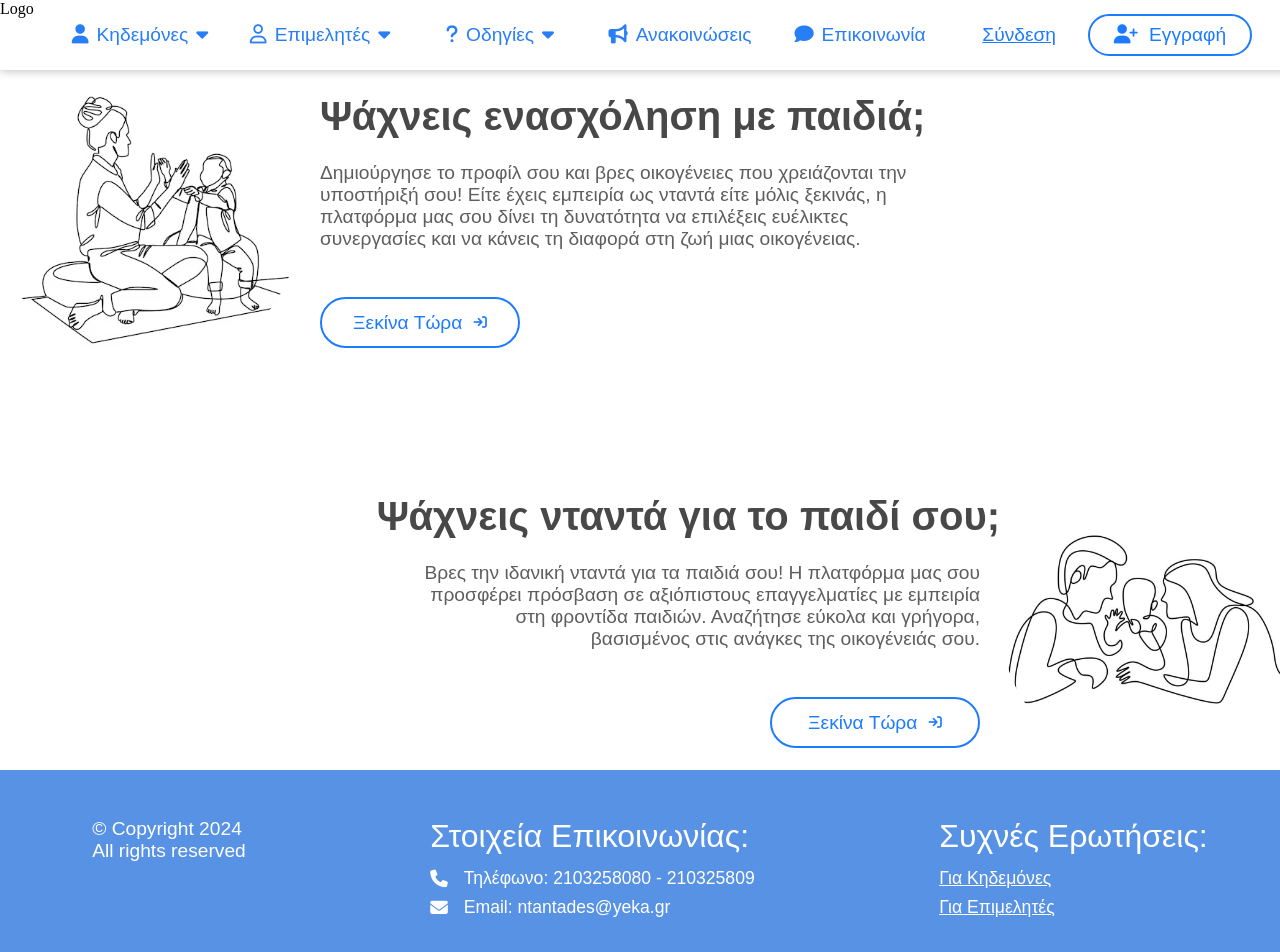
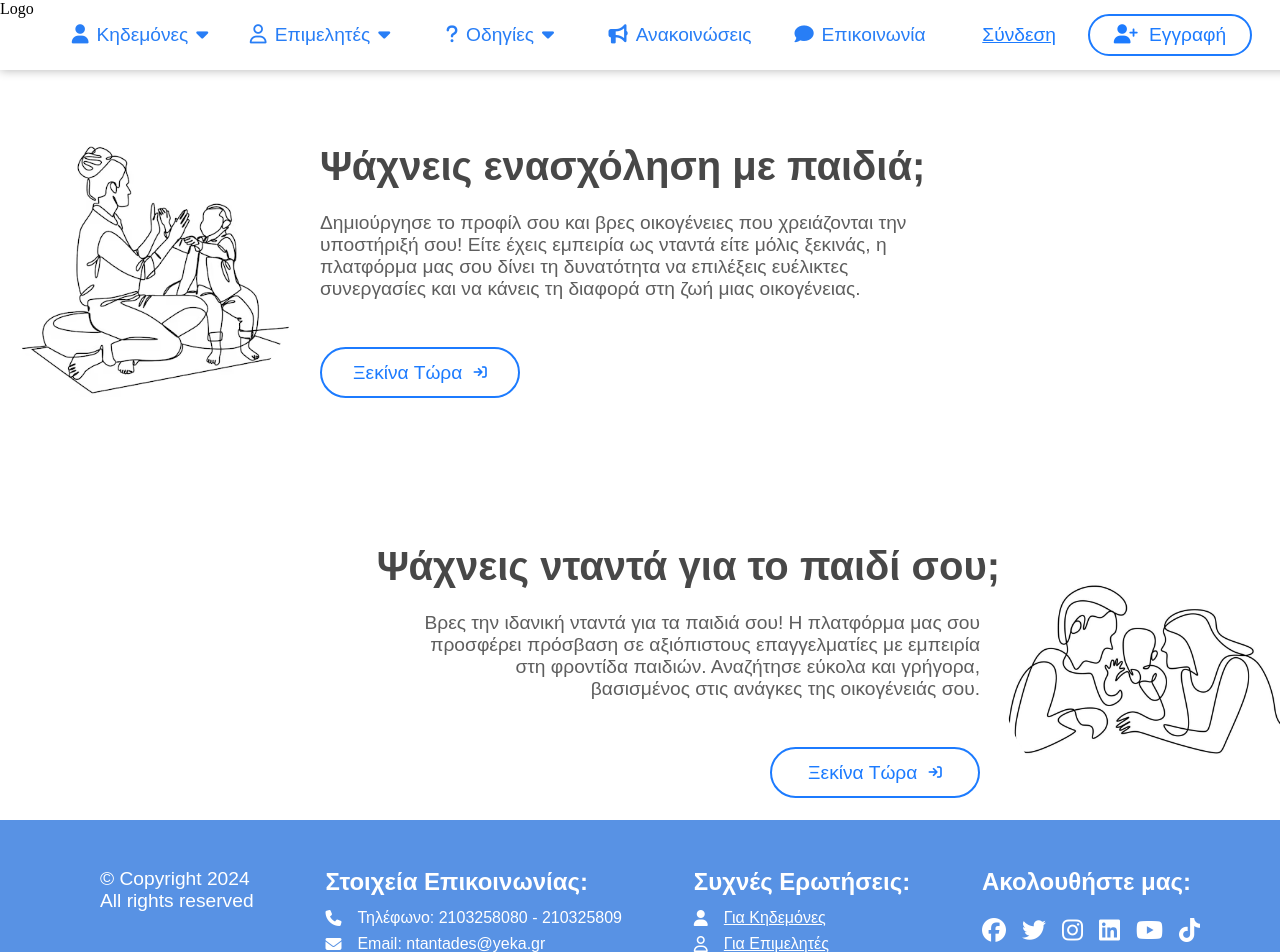
Before and after one commit to AntonisZks/Neighborhood-Nannies, a React (Vite) app: page / in a window 1280 px wide. Shown: the top 952 px of the page. Built offline with nearby package versions, Linux system fonts and the light colour scheme.

Commit message:
Changed the footer

```diff
--- a/src/components/Footer/Footer.jsx
+++ b/src/components/Footer/Footer.jsx
@@ -4,33 +4,72 @@ export default function Footer() {
   return (
     <>
       <div className={styles.container}>
-        <div className={`${styles.first_column} ${styles.column}`}>
-          <p>&copy; Copyright 2024</p>
-          <p>All rights reserved</p>
+        <div className={styles.inner_container}>
+          <div className={`${styles.copyright_column} ${styles.column}`}>
+            <p className={styles.copyright_text1}>&copy; Copyright 2024</p>
+            <p className={styles.copyright_text2}>All rights reserved</p>
           </div>
-        <div className={`${styles.second_column} ${styles.column}`}>
+          <div className={`${styles.contact_column} ${styles.column}`}>
             <p className={styles.title}>Στοιχεία Επικοινωνίας:</p>
-          <ul>
-            <li>
+            <ul className={styles.contact_list}>
+              <li className={styles.phone_item}>
                 <i className="fa-solid fa-phone"></i>
-              <p>Τηλέφωνο: 2103258080 - 210325809</p>
+                <p className={styles.phone}>Τηλέφωνο: 2103258080 - 210325809</p>
               </li>
-            <li>
+              <li className={styles.email_item}>
                 <i className="fa-solid fa-envelope"></i>
-              <p>Email: ntantades@yeka.gr</p>
+                <p className={styles.email}>Email: ntantades@yeka.gr</p>
               </li>
             </ul>
           </div>
-        <div className={`${styles.third_column} ${styles.column}`}>
+          <div className={`${styles.qna_column} ${styles.column}`}>
             <p className={styles.title}>Συχνές Ερωτήσεις:</p>
             <ul>
               <li>
+                <i className="fa-solid fa-user"></i>
                 <a href="#">Για Κηδεμόνες</a>
               </li>
               <li>
+                <i className="fa-regular fa-user"></i>
                 <a href="#">Για Επιμελητές</a>
               </li>
             </ul>
+          </div>
+          <div className={` ${styles.socials_column} ${styles.column}`}>
+            <p className={styles.title}>Ακολουθήστε μας:</p>
+            <ul className={styles.socials_list}>
+              <li>
+                <a href="#">
+                  <i className="fa-brands fa-facebook"></i>
+                </a>
+              </li>
+              <li>
+                <a href="#">
+                  <i className="fa-brands fa-twitter"></i>
+                </a>
+              </li>
+              <li>
+                <a href="#">
+                  <i className="fa-brands fa-instagram"></i>
+                </a>
+              </li>
+              <li>
+                <a href="#">
+                  <i className="fa-brands fa-linkedin"></i>
+                </a>
+              </li>
+              <li>
+                <a href="#">
+                  <i className="fa-brands fa-youtube"></i>
+                </a>
+              </li>
+              <li>
+                <a href="#">
+                  <i className="fa-brands fa-tiktok"></i>
+                </a>
+              </li>
+            </ul>
+          </div>
         </div>
       </div>
     </>
--- a/src/components/Footer/Footer.module.css
+++ b/src/components/Footer/Footer.module.css
@@ -1,8 +1,15 @@
 .container {
   background-color: rgb(88, 146, 228);
+  grid-area: footer;
+  width: 100%;
+}
+
+.inner_container {
   display: flex;
-  justify-content: space-around;
-  grid-area: footer;
+  justify-content: space-between;
+  width: 1100px;
+  justify-self: center;
+  /* background-color: green; */
 }
 
 .column {
@@ -14,13 +21,14 @@
 }
 
 .column .title{
-  font-size: 2rem;
+  font-size: 1.5rem;
+  font-weight: bold;
 }
 
 .column ul {
   list-style: none;
   margin-top: 0.8rem;
-  font-size: 1.1rem;
+  font-size: 1rem;
 }
 
 .column ul li {
@@ -33,3 +41,13 @@
 .column ul li a {
   color: white;
 }
+
+.socials_column ul {
+  display: flex;
+  gap: 1rem;
+  font-size: 1.5rem;
+}
+
+.socials_column ul li a {
+  color: rgb(255, 255, 255);
+}
--- a/src/components/NavigationBar/NavigationBar.module.css
+++ b/src/components/NavigationBar/NavigationBar.module.css
@@ -57,6 +57,8 @@
   transition: 0.3s;
   box-shadow: 0 0 10px 0 rgba(0, 0, 0, 0.3);
   z-index: -1;
+  border-bottom-right-radius: 20px;
+  border-bottom-left-radius: 20px;
 }
 
 .dropdown li {
@@ -66,6 +68,11 @@
   gap: 0.5rem;
   padding: 1.3rem;
   text-align: center;
+}
+
+.dropdown li:last-child {
+  border-bottom-right-radius: 20px;
+  border-bottom-left-radius: 20px;
 }
 
 .dropdown li::after {
--- a/src/pages/HomePage/HomePage.module.css
+++ b/src/pages/HomePage/HomePage.module.css
@@ -15,7 +15,8 @@
   display: flex;
   flex-direction: column;
   align-items: center;
-  justify-content: center;
+  /* justify-content: center; */
+  padding-top: 50px;
   position: relative;
   background-color: rgb(255, 255, 255);
   height: auto;
```
Lines whose indentation alone changed are shown as unchanged.
